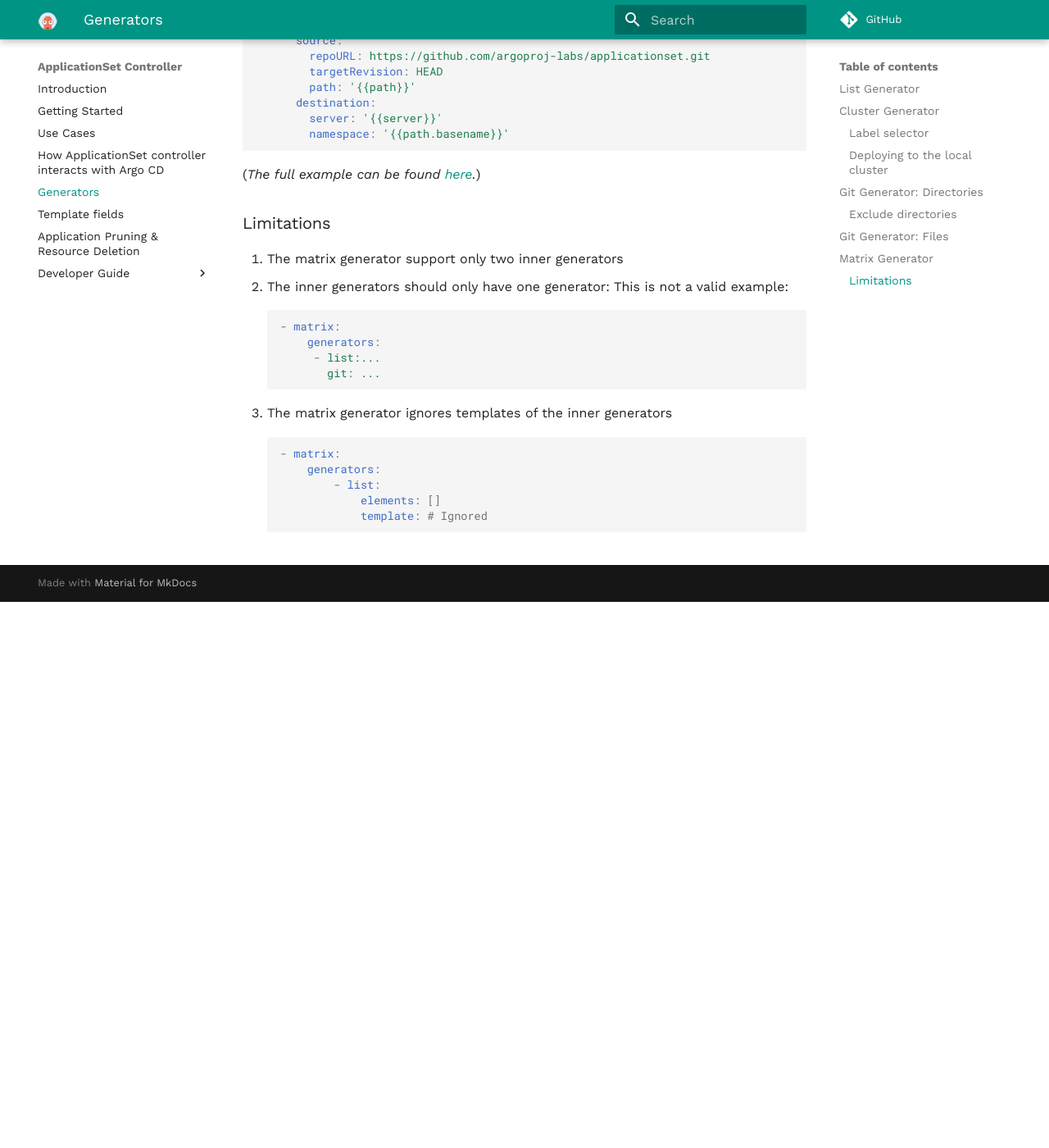
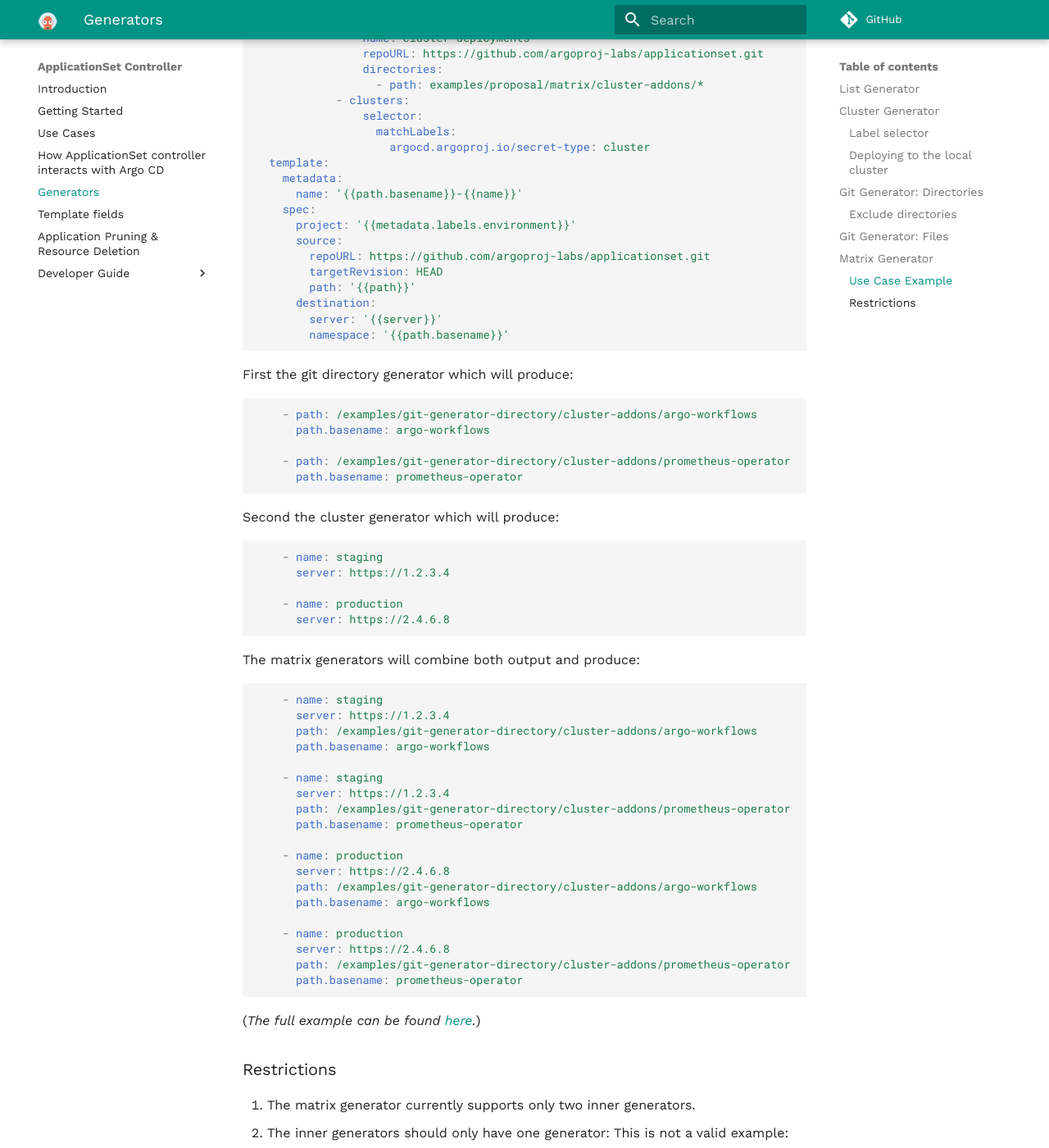
Before and after one commit to argoproj/applicationset, an MkDocs documentation site: the page built from docs/Generators.md, in a window 1280 px wide and 1400 px high, scrolled down 9951 px. Shown: the whole window at 82% size. Built offline with MkDocs 1.6.1 and Material for MkDocs 9.7.7, drawn with Linux system fonts in a browser that asks for light colours; comment, search, counter and statistics services are not loaded; before the commit the page ends 10685 px from its top, so only the background shows below that; some of the changed text lies outside the part shown.

Commit message:
from code revivew

````diff
--- a/docs/Generators.md
+++ b/docs/Generators.md
@@ -376,7 +376,18 @@ As with other generators, clusters *must* already be defined within Argo CD, in
 
 ## Matrix Generator
 The matrix generator combines two other generators by multiplying the parameters of them.
-For example, you can combine a git generator with a cluster generator to multiply the application for git to each cluster.
+
+### Use Case Example
+Imagine we have two clusters:
+* staging (@ https://1.2.3.4)
+* production (@ https://2.4.6.8)
+
+And our application yamls are defined in a git repository:
+* argo workflows controller (examples/git-generator-directory/cluster-addons/argo-workflows)
+* prometheus operator (/examples/git-generator-directory/cluster-addons/prometheus-operator)
+
+Our goal is to deploy both application in both clusters.
+For that we will use the matrix generator, with the git and the cluster as inner generators:
 ```yaml
 apiVersion: argoproj.io/v1alpha1
 kind: ApplicationSet
@@ -409,10 +419,50 @@ spec:
         server: '{{server}}'
         namespace: '{{path.basename}}'
 ```
+
+First the git directory generator which will produce:
+```yaml
+    - path: /examples/git-generator-directory/cluster-addons/argo-workflows
+      path.basename: argo-workflows
+
+    - path: /examples/git-generator-directory/cluster-addons/prometheus-operator
+      path.basename: prometheus-operator
+```
+Second the cluster generator which will produce:
+```yaml
+    - name: staging
+      server: https://1.2.3.4
+
+    - name: production
+      server: https://2.4.6.8
+```
+The matrix generators will combine both output and produce:
+```yaml
+    - name: staging
+      server: https://1.2.3.4
+      path: /examples/git-generator-directory/cluster-addons/argo-workflows
+      path.basename: argo-workflows
+
+    - name: staging
+      server: https://1.2.3.4
+      path: /examples/git-generator-directory/cluster-addons/prometheus-operator
+      path.basename: prometheus-operator
+
+    - name: production
+      server: https://2.4.6.8
+      path: /examples/git-generator-directory/cluster-addons/argo-workflows
+      path.basename: argo-workflows
+
+    - name: production
+      server: https://2.4.6.8
+      path: /examples/git-generator-directory/cluster-addons/prometheus-operator
+      path.basename: prometheus-operator
+
+```
 (*The full example can be found [here](https://github.com/argoproj-labs/applicationset/tree/master/examples/matrix).*)
 
-### Limitations
-1. The matrix generator support only two inner generators
+### Restrictions
+1. The matrix generator currently supports only two inner generators.
 2. The inner generators should only have one generator:
    This is not a valid example:
 ```yaml
@@ -425,8 +475,8 @@ spec:
 ```yaml
 - matrix:
     generators:
-        - list:
-            elements: []
-            template: # Ignored
+      - list:
+          elements: []
+          template: # Ignored
 
 ```
````
Also changed, not shown: other parts of docs/Generators.md (+10 -11 lines), 6 other files.
